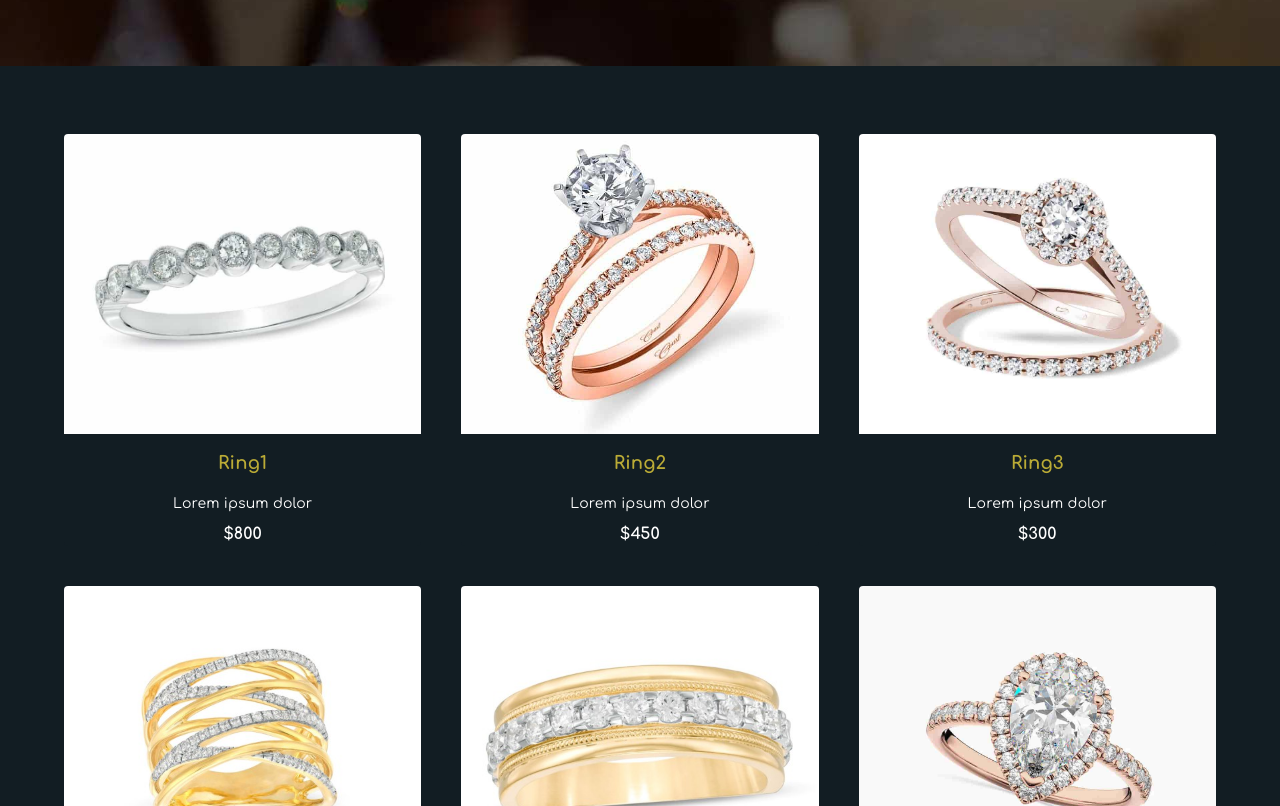
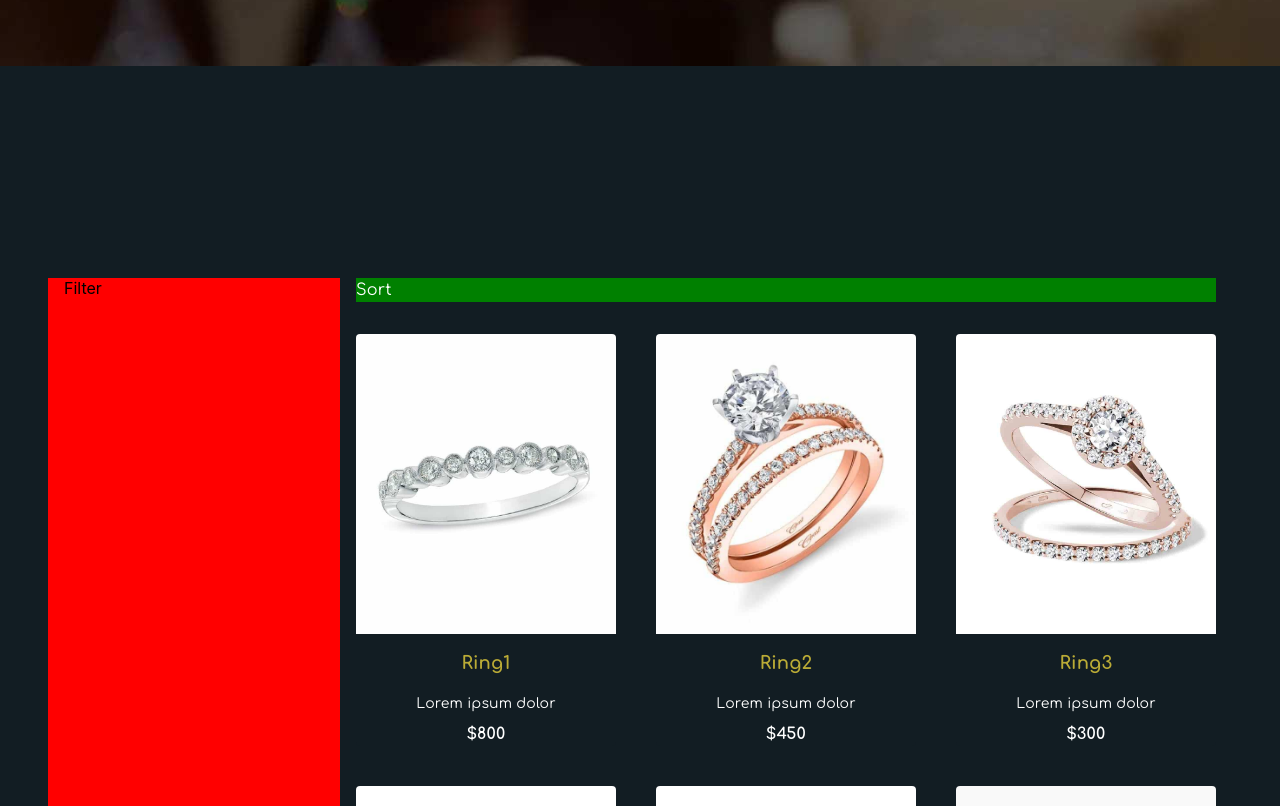
Before and after one commit to andavetisyan95/gold-market-NextJS, a Next.js app: page /category in a window 1280 px wide. Shown: the part 214-1020 px from the top of the page. Built offline with nearby package versions, Linux system fonts and the light colour scheme; data requests are answered from the project's data file; a web font is replaced by a local one.

Commit message:
Individual product page change request type

```diff
--- a/components/common/product-card/index.tsx
+++ b/components/common/product-card/index.tsx
@@ -8,6 +8,7 @@ import {
   CardContent,
 } from "@mui/material";
 import { ProductProps } from "types/home-page-common";
+import Link from "next/link";
 
 export default function ProductCard({
   title,
@@ -19,13 +20,13 @@ export default function ProductCard({
   description,
 }: ProductProps) {
   return (
+    <Link href={`/category/${category}/${id}`}>
       <Card
         sx={{
           background: "rgb(18, 29, 35)",
           boxShadow: 0,
         }}
       >
-      <CardActionArea disableRipple href={`/category/${category}/${id}`}>
         <CardMedia
           sx={{
             width: "100%",
@@ -57,7 +58,7 @@ export default function ProductCard({
             ${price}
           </Typography>
         </Stack>
-      </CardActionArea>
       </Card>
+    </Link>
   );
 }
--- a/components/pages-layouts/category/all-products/index.tsx
+++ b/components/pages-layouts/category/all-products/index.tsx
@@ -1,5 +1,5 @@
 import React from "react";
-import { Grid } from "@mui/material";
+import { Grid, Hidden, Stack, Typography } from "@mui/material";
 import ProductCard from "components/common/product-card";
 import { ProductProps } from "types/home-page-common";
 
@@ -9,9 +9,35 @@ type Props = {
 
 export default function AllProducts({ products }: Props) {
   return (
+    <Grid container columnSpacing={2}>
+      <Hidden mdDown>
+        <Grid item md={3} sx={{ background: "red" }}>
+          Filter
+        </Grid>
+      </Hidden>
+      <Grid item md={9}>
+        <Stack rowGap={4}>
+          <Grid container>
+            <Hidden mdUp>
+              <Grid item xs={6} sx={{ background: "red" }}>
+                Filter
+              </Grid>
+            </Hidden>
+            <Grid item xs={6} md={12} sx={{ background: "green" }}>
+              <Typography>Sort</Typography>
+            </Grid>
+          </Grid>
           <Grid container spacing={5}>
             {products.map(
-        ({ id, title, subtitle, image, price, category, description }) => (
+              ({
+                id,
+                title,
+                subtitle,
+                image,
+                price,
+                category,
+                description,
+              }) => (
                 <Grid item xs={12} sm={6} md={4} key={`${title}_{id}`}>
                   <ProductCard
                     title={title}
@@ -26,5 +52,8 @@ export default function AllProducts({ products }: Props) {
               )
             )}
           </Grid>
+        </Stack>
+      </Grid>
+    </Grid>
   );
 }
--- a/next.config.js
+++ b/next.config.js
@@ -1,6 +1,6 @@
 /** @type {import('next').NextConfig} */
 const nextConfig = {
-  reactStrictMode: true,
+  reactStrictMode: false,
   swcMinify: true,
 };
 
--- a/pages/category/index.tsx
+++ b/pages/category/index.tsx
@@ -28,7 +28,7 @@ function AllCategories({ products }: { products: ProductProps[] }) {
       <Stack
         sx={{
           px: { xs: 3, md: 5, lg: 8, xl: 12 },
-          pt: { xs: "32vh", xl: "50vh" },
+          pt: { xs: "50vh" },
           pb: { xs: 5, md: 10 },
         }}
       >
@@ -42,7 +42,7 @@ export async function getServerSideProps() {
   const res = await fetch("http://localhost:8000/products");
   const products: ProductProps[] = await res.json();
 
-  return { props: { products: products } };
+  return { props: { products } };
 }
 
 export default memo(AllCategories);
```
Also changed, not shown: components/pages-layouts/home/our-products/index.tsx (+13 -1 lines), pages/category/[sub]/[id]/index.tsx (+19 -50 lines). Lines whose indentation alone changed are shown as unchanged.
